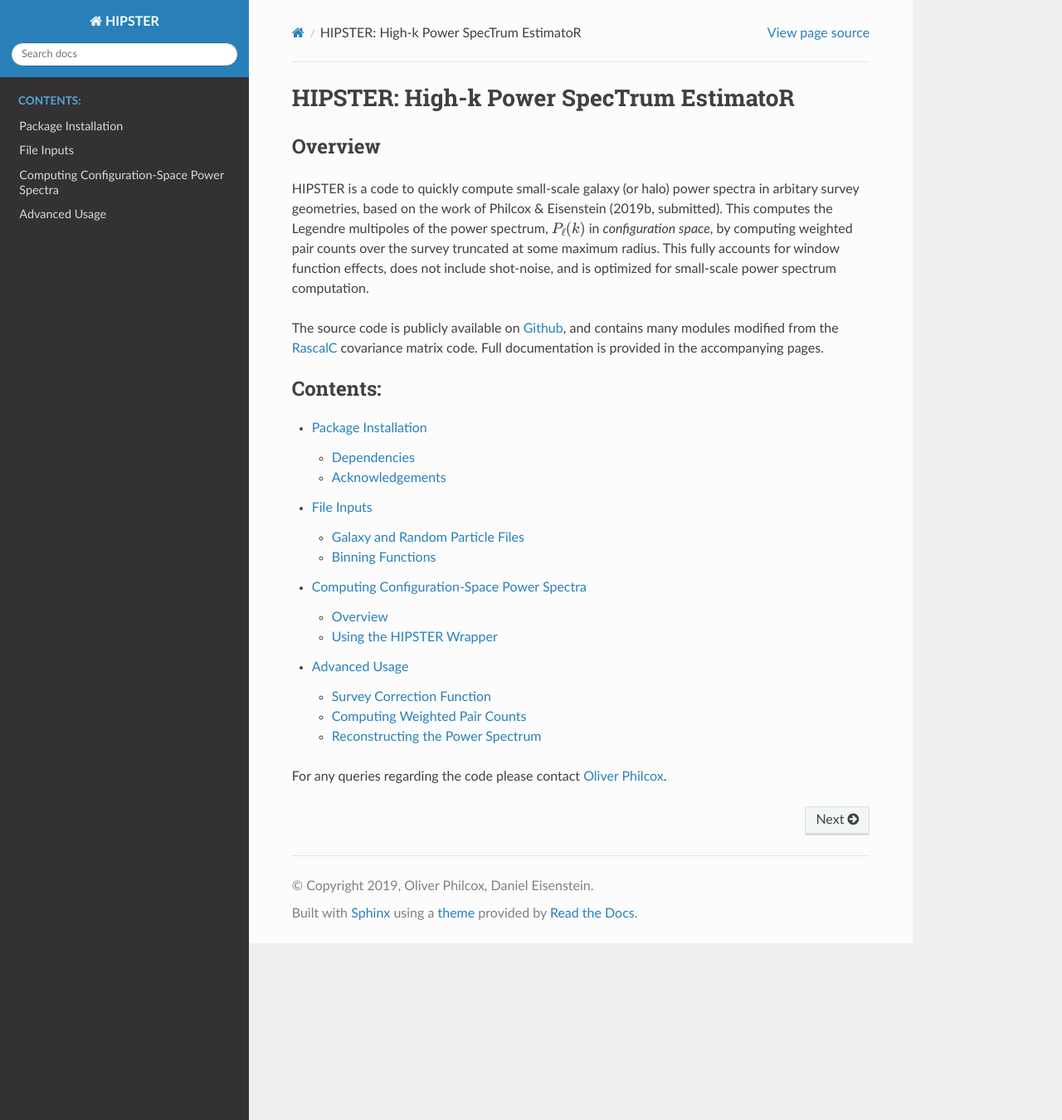
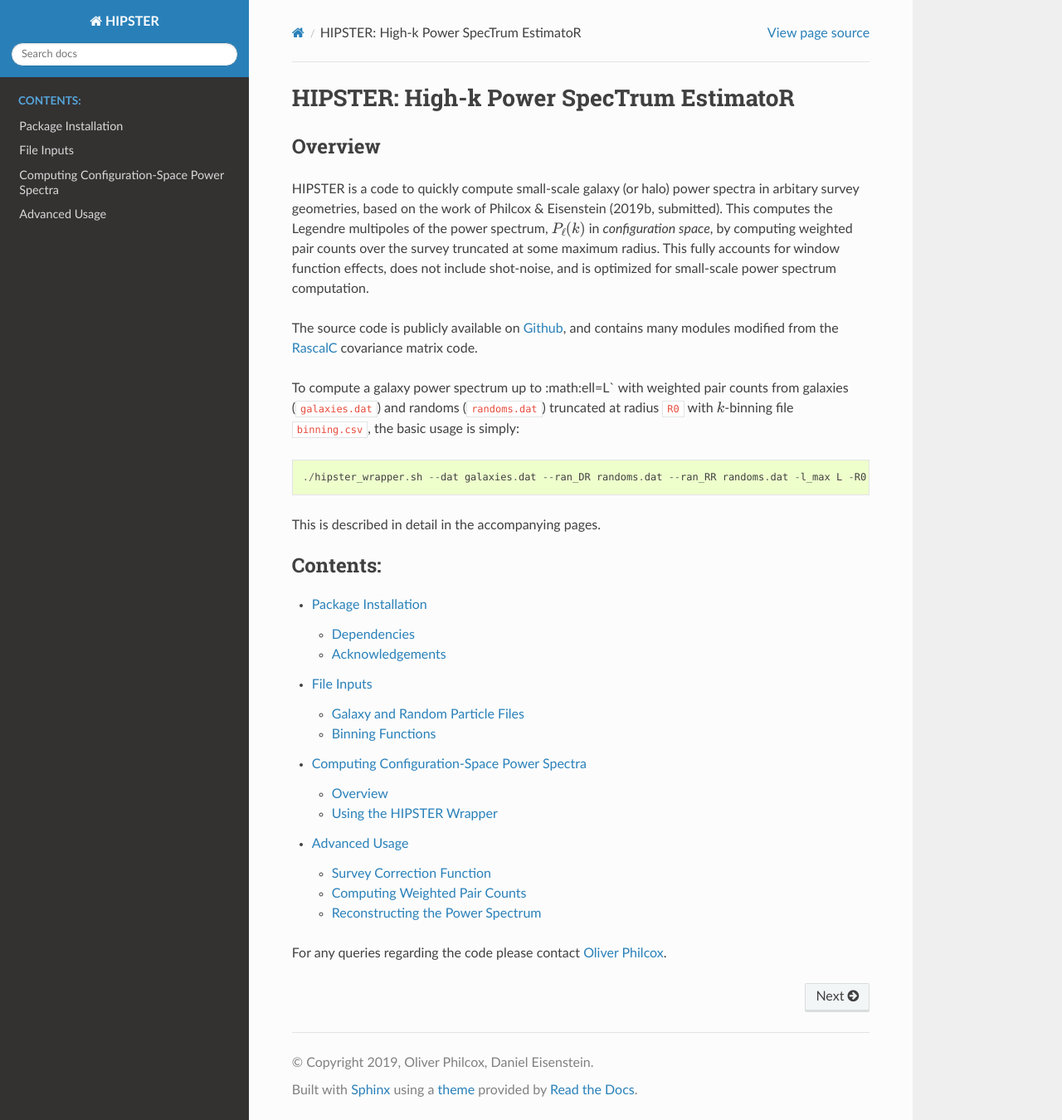
Before and after one commit to oliverphilcox/HIPSTER, a Sphinx documentation site: the page built from docs/index.rst, in a window 1280 px wide and 1350 px high. Shown: the whole window at 83% size. Built offline with Sphinx 7.4.7 and the Read the Docs theme 2.0.0, drawn with Linux system fonts in a browser that asks for light colours.

Commit message:
wrapper details

```diff
--- a/docs/index.rst
+++ b/docs/index.rst
@@ -1,12 +1,18 @@
 HIPSTER: High-k Power SpecTrum EstimatoR
-========================================
+=========================================
 
 Overview
 ----------
 
 HIPSTER is a code to quickly compute small-scale galaxy (or halo) power spectra in arbitary survey geometries, based on the work of Philcox & Eisenstein (2019b, submitted). This computes the Legendre multipoles of the power spectrum, :math:`P_\ell(k)` in *configuration space*, by computing weighted pair counts over the survey truncated at some maximum radius. This fully accounts for window function effects, does not include shot-noise, and is optimized for small-scale power spectrum computation.
 
-The source code is publicly available on `Github <https://github.com/oliverphilcox/HIPSTER>`_, and contains many modules modified from the `RascalC <https://github.com/oliverphilcox/HIPSTER>`_ covariance matrix code. Full documentation is provided in the accompanying pages.
+The source code is publicly available on `Github <https://github.com/oliverphilcox/HIPSTER>`_, and contains many modules modified from the `RascalC <https://github.com/oliverphilcox/HIPSTER>`_ covariance matrix code.
+
+To compute a galaxy power spectrum up to :math:\ell=L` with weighted pair counts from galaxies (``galaxies.dat``) and randoms (``randoms.dat``) truncated at radius ``R0`` with :math:`k`-binning file ``binning.csv``, the basic usage is simply::
+
+    ./hipster_wrapper.sh --dat galaxies.dat --ran_DR randoms.dat --ran_RR randoms.dat -l_max L -R0 R0 -k_bin binning.csv
+
+This is described in detail in the accompanying pages.
 
 .. toctree::
    :maxdepth: 2
--- a/docs/usage/advanced-usage.rst
+++ b/docs/usage/advanced-usage.rst
@@ -21,8 +21,8 @@ with inputs:
     - {PERIODIC}: Whether to assume periodic boundary conditions
     - *(if aperiodic)* {R_MAX}: Radius (in :math:`h^{-1}\mathrm{Mpc}`) up to which to count pairs and fit the correction function. This should be at least as large as the truncation radius (:math:`R_0`) used for the power spectrum computation. Note that the computation time scales as :math:`R_\mathrm{max}^3`.
     - *(if aperiodic)* {N_R_BINS}: Number of radial bins in the pair counting. We recommend using :math:`\sim 1\,h^{-1}\mathrm{Mpc}` radial binning here.
-    - *{if aperiodic}* {N_MU_BINS}: Number of angular bins used in the pair counting. We recommend 100 :math:`\mu` bins.
-    - *{if aperiodic}* {N_THREADS}: Number of CPU threads on which to perform pair counts.
+    - *(if aperiodic)* {N_MU_BINS}: Number of angular bins used in the pair counting. We recommend 100 :math:`\mu` bins.
+    - *(if aperiodic)* {N_THREADS}: Number of CPU threads on which to perform pair counts.
 
 For an aperiodic survey, this may take some time to compute, but only needs to be computed once for a given survey. Whilst the user can specify the number of radial and angular bins used by the pair counts, this does not have a significant affect on the output function, assuming a moderately fine binning is used.
 
```
Also changed, not shown: other parts of docs/usage/advanced-usage.rst (+1 -1 lines), docs/usage/basic-usage.rst (+12 -12 lines).
